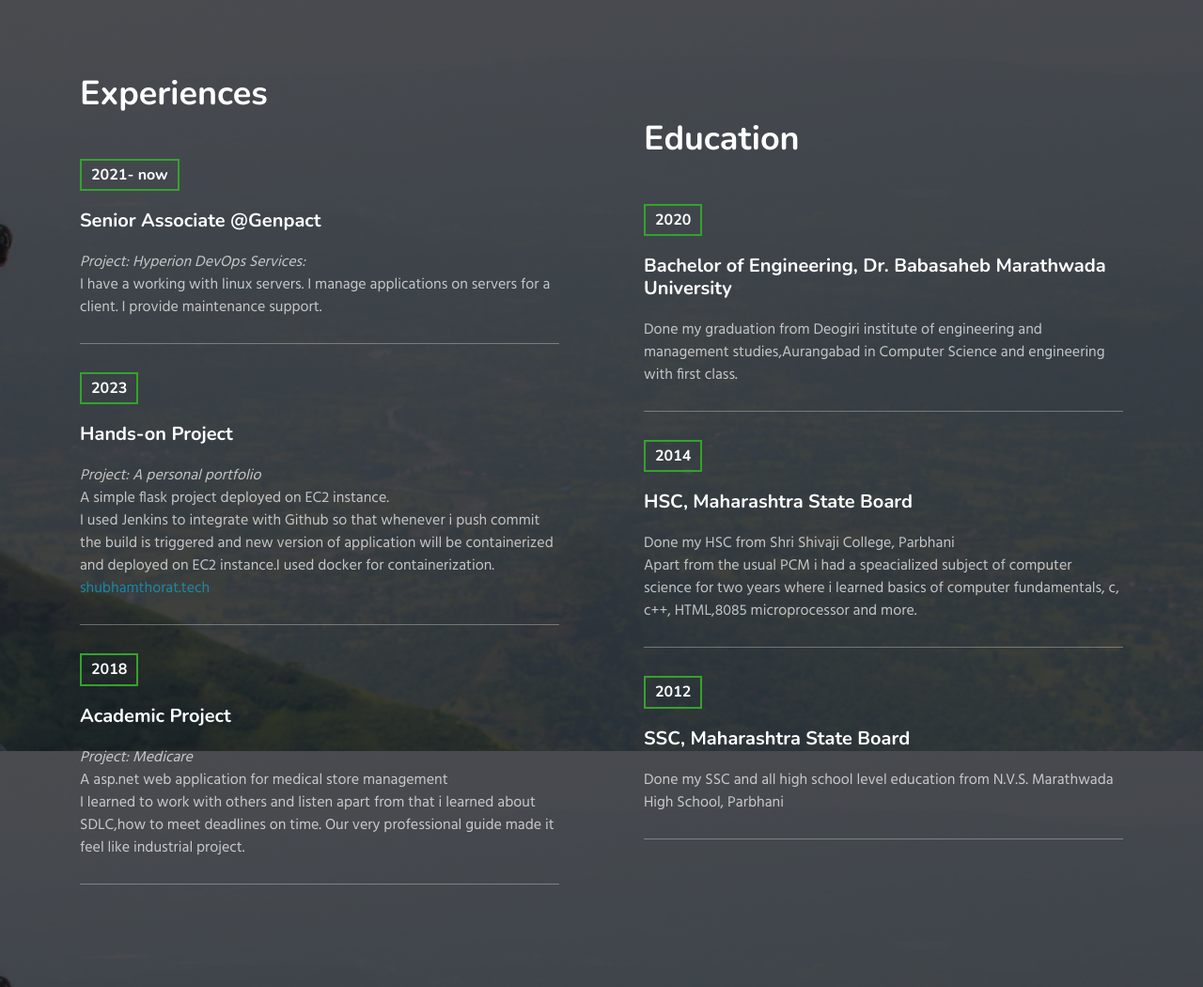
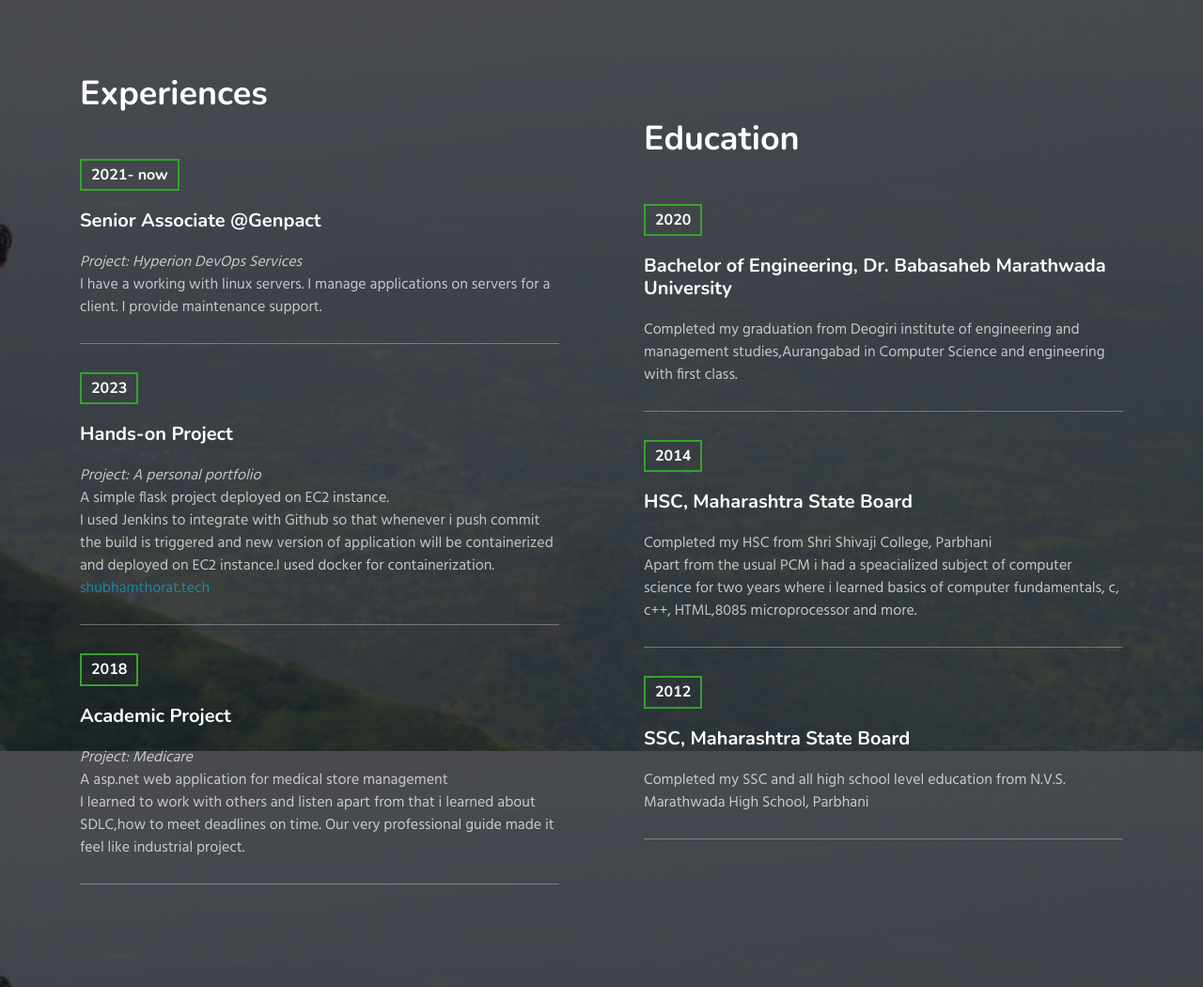
Before and after one commit to net-wizard/CICD-1, a Flask app: page / in a window 1280 px wide. Shown: the part 2764-3814 px from the top of the page at 94% size. Run offline with Flask 2, Linux system fonts and the light colour scheme; some libraries are stand-ins or nearby versions.

Commit message:
some tweaking

```diff
--- a/templates/index.html
+++ b/templates/index.html
@@ -353,7 +353,7 @@
             <h5>2021- now</h5>
 						<h4>Senior Associate @Genpact</h4>
 						<p class="my-3 text-white">
-              <i>Project: Hyperion DevOps Services:</i><br>
+              <i>Project: Hyperion DevOps Services</i><br>
               I have a working with linux servers.
               I manage applications on servers for a client.
               I provide maintenance support.
@@ -375,19 +375,19 @@
             <div class="experience-top">
               <h5>2020</h5>
               <h4>Bachelor of Engineering, Dr. Babasaheb Marathwada University</h4>
-              <p class="my-3 text-white">Done my graduation from Deogiri institute of engineering and management studies,Aurangabad
+              <p class="my-3 text-white">Completed my graduation from Deogiri institute of engineering and management studies,Aurangabad
                 in Computer Science and engineering with first class.
               </p>
               </div>
               <div class="experience-top">
                 <h5>2014</h5>
                 <h4>HSC, Maharashtra State Board</h4>
-                <p class="my-3 text-white">Done my HSC from Shri Shivaji College, Parbhani<br>Apart from the usual PCM i had a speacialized subject of computer science for two years where i learned basics of computer fundamentals, c, c++, HTML,8085 microprocessor and more.</p>
+                <p class="my-3 text-white">Completed my HSC from Shri Shivaji College, Parbhani<br>Apart from the usual PCM i had a speacialized subject of computer science for two years where i learned basics of computer fundamentals, c, c++, HTML,8085 microprocessor and more.</p>
                 </div>
                 <div class="experience-top">
                   <h5>2012</h5>
                   <h4>SSC, Maharashtra State Board</h4>
-                  <p class="my-3 text-white">Done my SSC and all high school level education from N.V.S. Marathwada High School, Parbhani</p>
+                  <p class="my-3 text-white">Completed my SSC and all high school level education from N.V.S. Marathwada High School, Parbhani</p>
                   </div>
 					</div>
 			</div>
```
